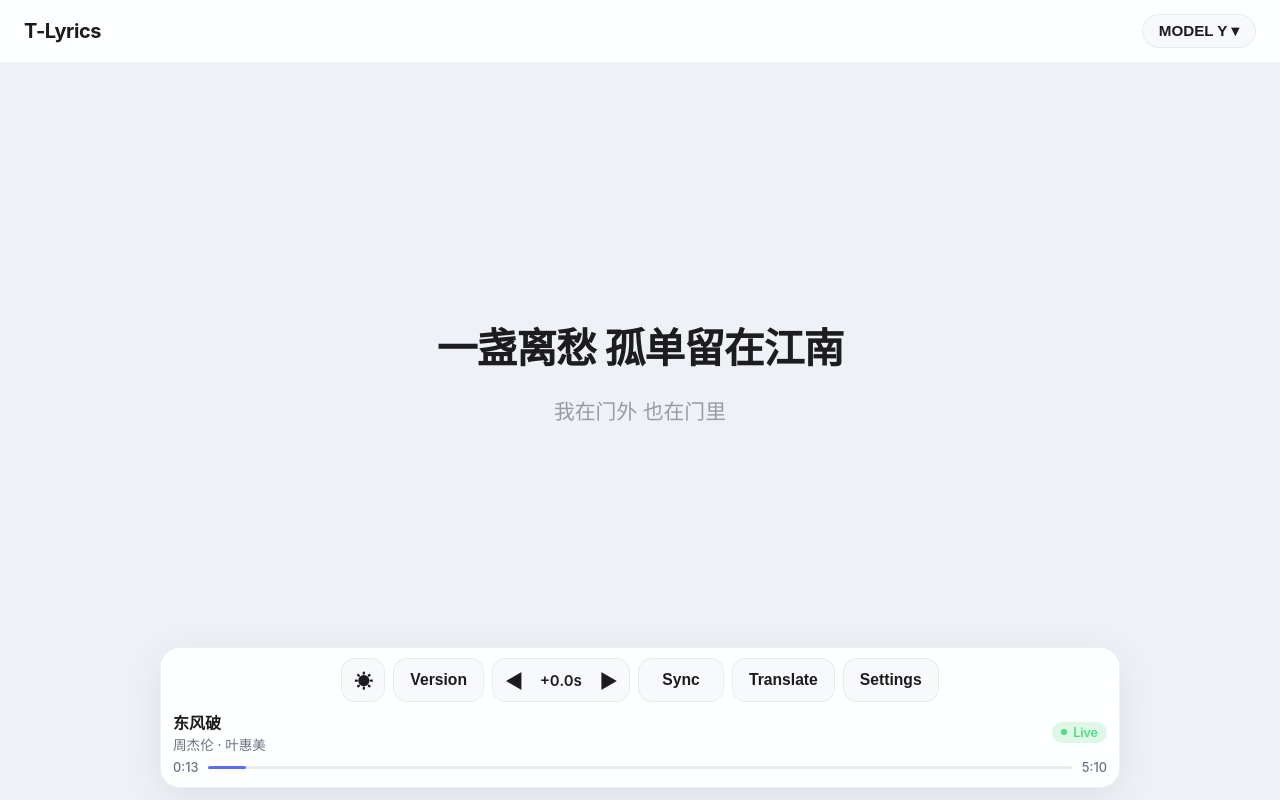
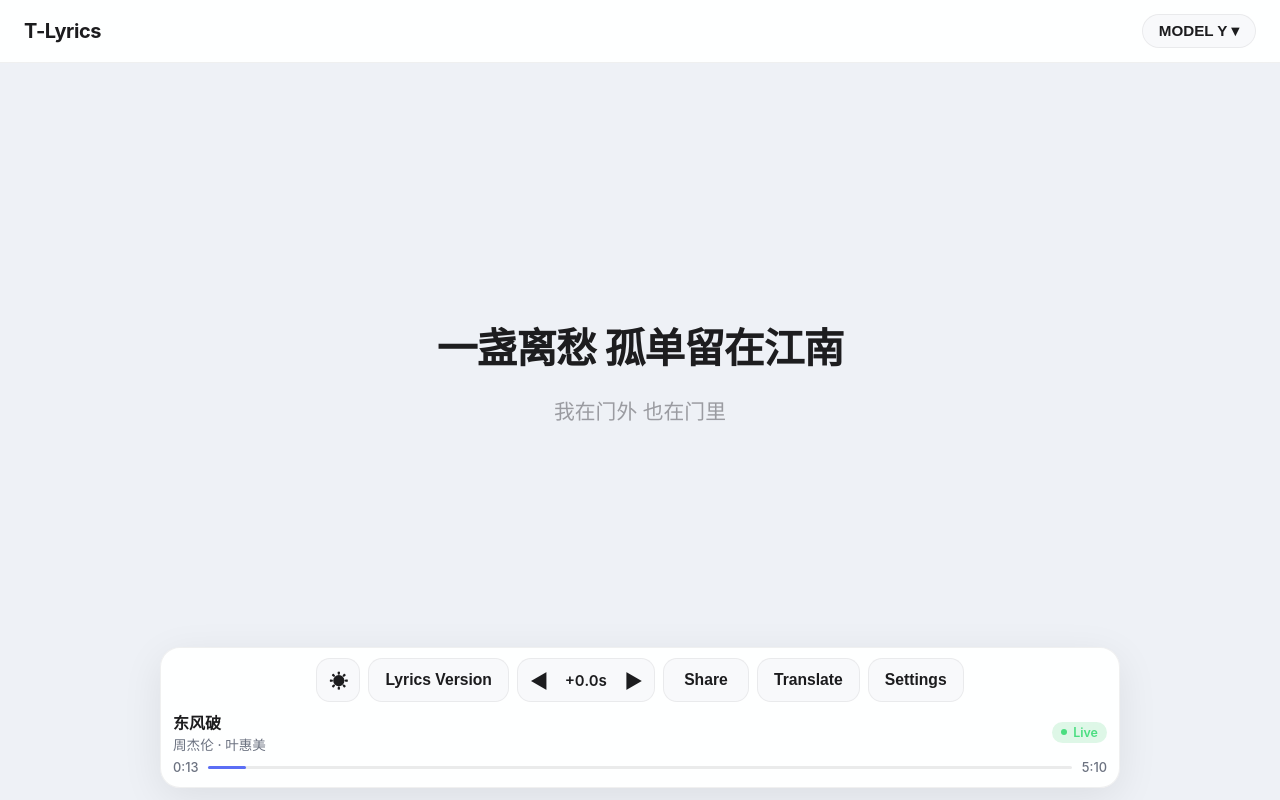
Before and after one commit to CY514539/grok-new-tlyrics, a React (Vite) app in the folder frontend/: page / in a window 1280 px wide. Built offline with nearby package versions, Linux system fonts and the light colour scheme; the HTML template or start-up script is replaced by a standard one.

Commit message:
style: clearer button labels for Version and Share

```diff
--- a/frontend/src/components/Player.tsx
+++ b/frontend/src/components/Player.tsx
@@ -107,13 +107,13 @@ export default function Player({ snapshot, lrc }: Props) {
           <button className={`btn icon-only ${theme === 'dark' ? 'active' : ''}`} onClick={toggleTheme}>
             {theme === 'light' ? '☀' : '☾'}
           </button>
-          <button className="btn" onClick={() => setPanel('version')}>Version</button>
+          <button className="btn" onClick={() => setPanel('version')}>Lyrics Version</button>
           <div className="offset-group">
             <button className="offset-btn" onClick={() => setOffsetMs(o => o - 500)}>◀</button>
             <span className="offset-value">{offsetMs >= 0 ? '+' : ''}{(offsetMs / 1000).toFixed(1)}s</span>
             <button className="offset-btn" onClick={() => setOffsetMs(o => o + 500)}>▶</button>
           </div>
-          <button className="btn" onClick={() => setPanel('sync')}>Sync</button>
+          <button className="btn" onClick={() => setPanel('sync')}>Share</button>
           <button className="btn" onClick={() => setPanel('translate')}>Translate</button>
           <button className="btn" onClick={() => setPanel('settings')}>Settings</button>
         </div>
```
